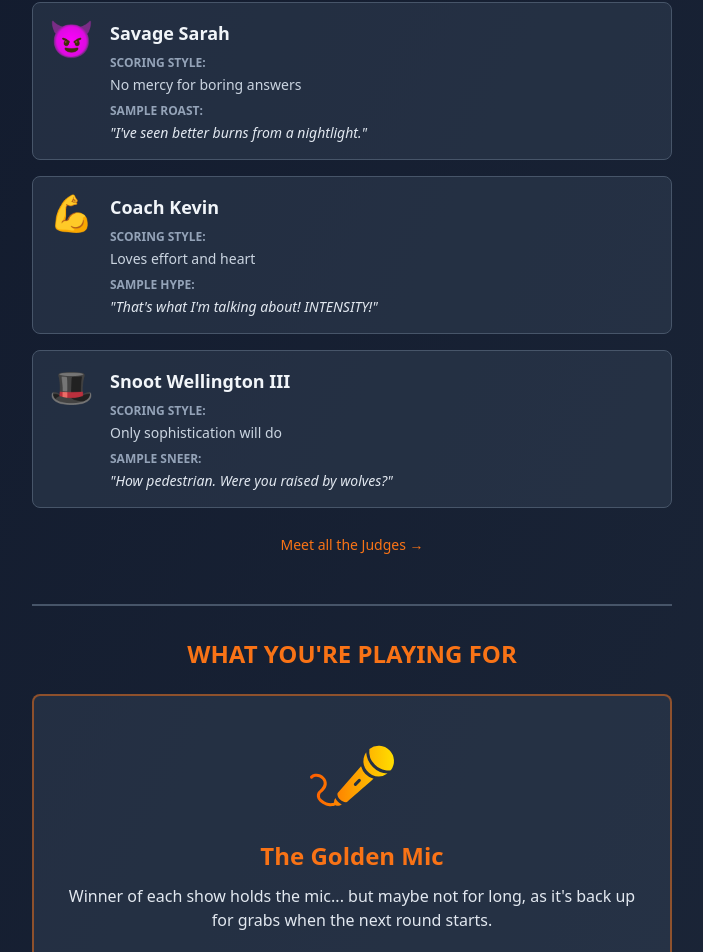
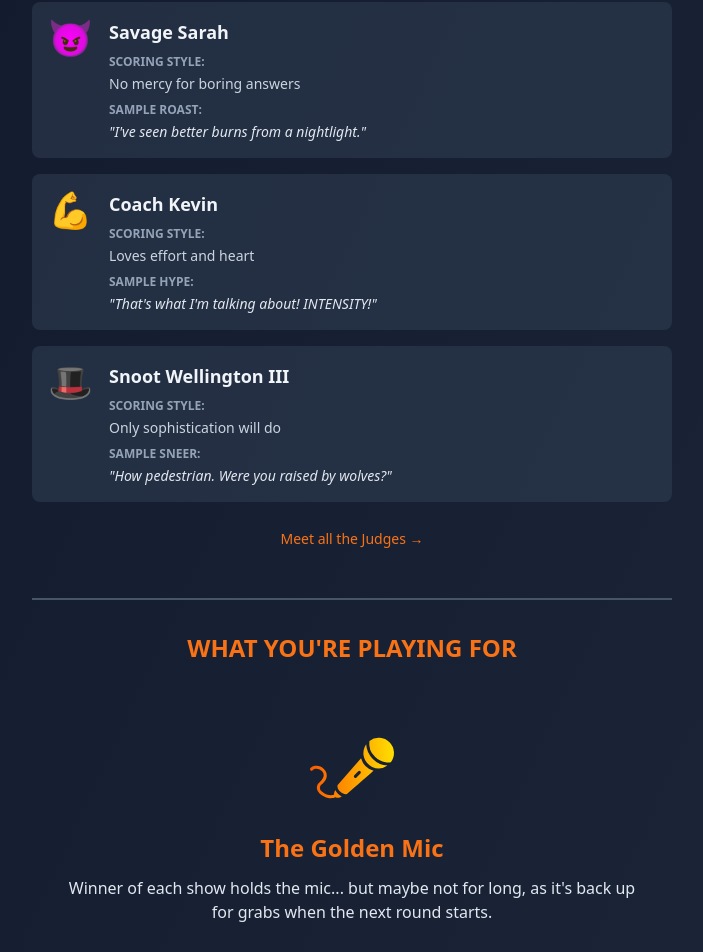
Before and after one commit to camichaels/one-upper-1v1-app, a React (Vite) app: page / in a window 1280 px wide. Shown: the part 940-1892 px from the top of the page, without its empty margins (288-991 px from the left). Built offline with nearby package versions, Linux system fonts and the light colour scheme; no server answers.

Commit message:
backing out of rivalry cancel

```diff
--- a/src/components/LandingPage.jsx
+++ b/src/components/LandingPage.jsx
@@ -87,7 +87,7 @@ export default function LandingPage() {
           {/* Judge Cards */}
           <div className="space-y-4">
             {/* Judge 1: Savage Sarah */}
-            <div className="bg-slate-700/50 border border-slate-600 rounded-lg p-4">
+            <div className="bg-slate-700/50 rounded-lg p-4">
               <div className="flex items-start gap-4">
                 <div className="text-4xl">😈</div>
                 <div className="flex-1">
@@ -101,7 +101,7 @@ export default function LandingPage() {
             </div>
 
             {/* Judge 2: Coach Kevin */}
-            <div className="bg-slate-700/50 border border-slate-600 rounded-lg p-4">
+            <div className="bg-slate-700/50 rounded-lg p-4">
               <div className="flex items-start gap-4">
                 <div className="text-4xl">💪</div>
                 <div className="flex-1">
@@ -115,7 +115,7 @@ export default function LandingPage() {
             </div>
 
             {/* Judge 3: Snoot Wellington III */}
-            <div className="bg-slate-700/50 border border-slate-600 rounded-lg p-4">
+            <div className="bg-slate-700/50 rounded-lg p-4">
               <div className="flex items-start gap-4">
                 <div className="text-4xl">🎩</div>
                 <div className="flex-1">
@@ -145,7 +145,7 @@ export default function LandingPage() {
           <h2 className="text-2xl font-bold text-orange-500 text-center mb-6">WHAT YOU'RE PLAYING FOR</h2>
 
           {/* Golden Mic Callout */}
-          <div className="bg-slate-700/50 border-2 border-orange-500/50 rounded-lg p-8 text-center">
+          <div className="rounded-lg p-8 text-center">
             <img
               src={GoldenMic}
               alt="Golden Microphone"
--- a/src/components/Screen2.jsx
+++ b/src/components/Screen2.jsx
@@ -527,7 +527,7 @@ return {
                   type="text"
                   value={createFormData.name}
                   onChange={(e) => setCreateFormData({ ...createFormData, name: e.target.value })}
-                  placeholder="Craig"
+                  placeholder="Profile name"
                   className="w-full px-3 py-2 bg-slate-700/50 border border-slate-600 rounded text-slate-100 focus:outline-none focus:border-orange-500"
                   autoFocus
                 />
--- a/src/components/Screen4.jsx
+++ b/src/components/Screen4.jsx
@@ -86,7 +86,7 @@ export default function Screen4({ onNavigate, activeProfileId, rivalryId }) {
         table: 'rivalries',
         filter: `id=eq.${rivalryId}`
       }, (payload) => {
-        alert('😢 Rivalry Ended\n\nYour opponent cancelled the Rivalry.\n\nYour Show history has been saved.');
+        alert('😢 Rivalry Ended\n\nThis Rivalry has been cancelled.\n\nYour Show history has been saved.');
         onNavigate('screen1');
       })
       .subscribe();
@@ -518,7 +518,6 @@ export default function Screen4({ onNavigate, activeProfileId, rivalryId }) {
 
   async function createNextShow() {
     try {
-      setAutoAdvance(true); // Reset auto-advance for next show
       const nextShowNumber = currentShow.show_number + 1;
 
       // Check if show already exists (avoid race condition)
@@ -531,6 +530,7 @@ export default function Screen4({ onNavigate, activeProfileId, rivalryId }) {
 
       if (existingShow) {
         setCurrentShow(existingShow);
+        setAutoAdvance(true); // Reset auto-advance for next show
         return;
       }
 
@@ -567,12 +567,14 @@ export default function Screen4({ onNavigate, activeProfileId, rivalryId }) {
 
           if (fetchedShow) {
             setCurrentShow(fetchedShow);
+            setAutoAdvance(true); // Reset auto-advance for next show
           }
         } else {
           console.error('Error creating next show:', error);
         }
       } else {
         setCurrentShow(newShow);
+        setAutoAdvance(true); // Reset auto-advance for next show
       }
     } catch (err) {
       console.error('Error in createNextShow:', err);
@@ -1206,11 +1208,7 @@ export default function Screen4({ onNavigate, activeProfileId, rivalryId }) {
                   <>
                     {/* Countdown button with embedded timer */}
                     <button
-                      onClick={() => {
-                        setAutoAdvance(false);
-                        setCountdown(null);
-                        createNextShow();
-                      }}
+                      onClick={createNextShow}
                       className="w-full px-4 py-3 bg-orange-500 text-white rounded-lg hover:bg-orange-400 transition-all font-semibold"
                     >
                       {countdown !== null ? `Next Show in ${countdown}s • Start Now` : 'START NEXT SHOW →'}
```
Also changed, not shown: 1 other file (tests, documents, lock files or other folders).
